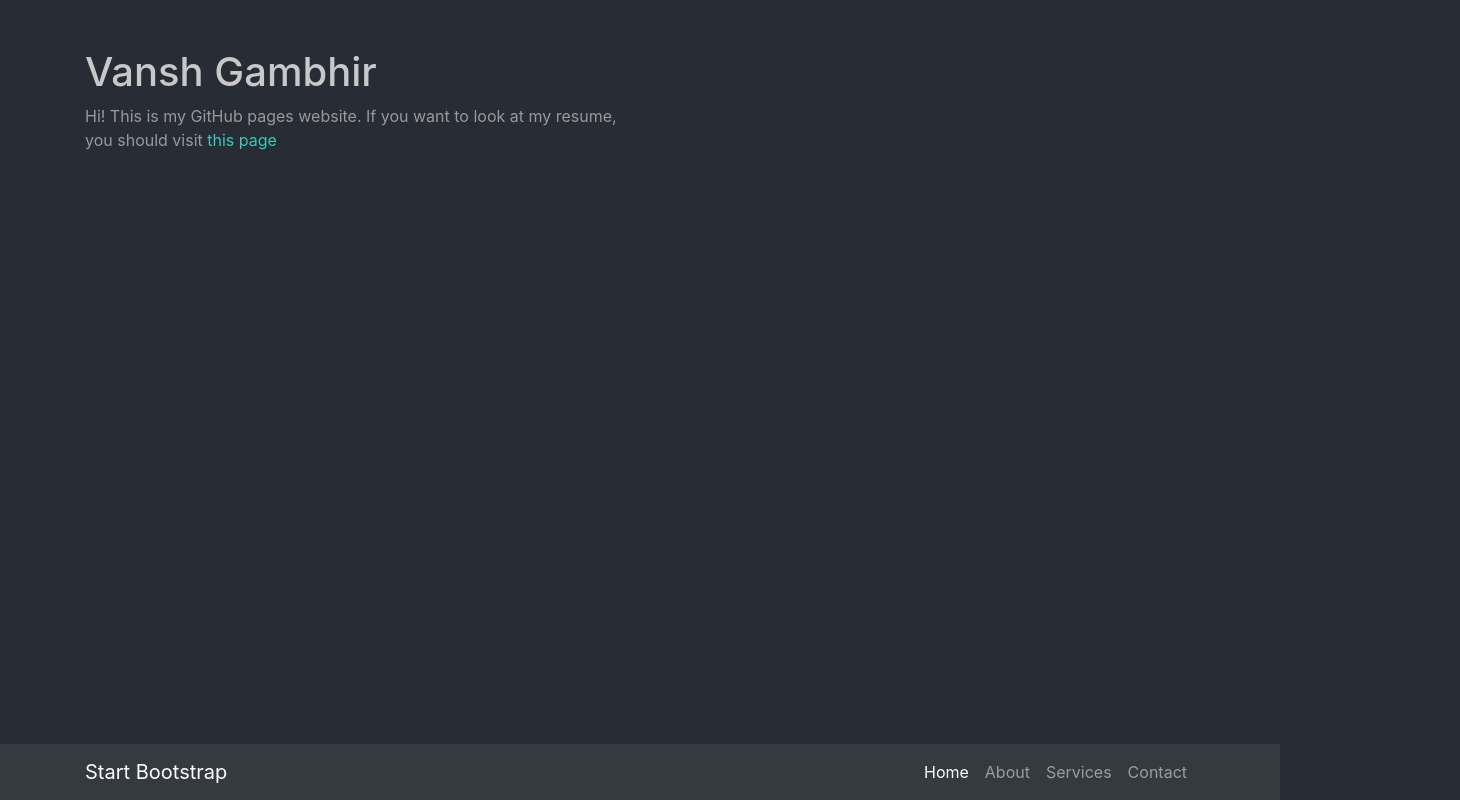
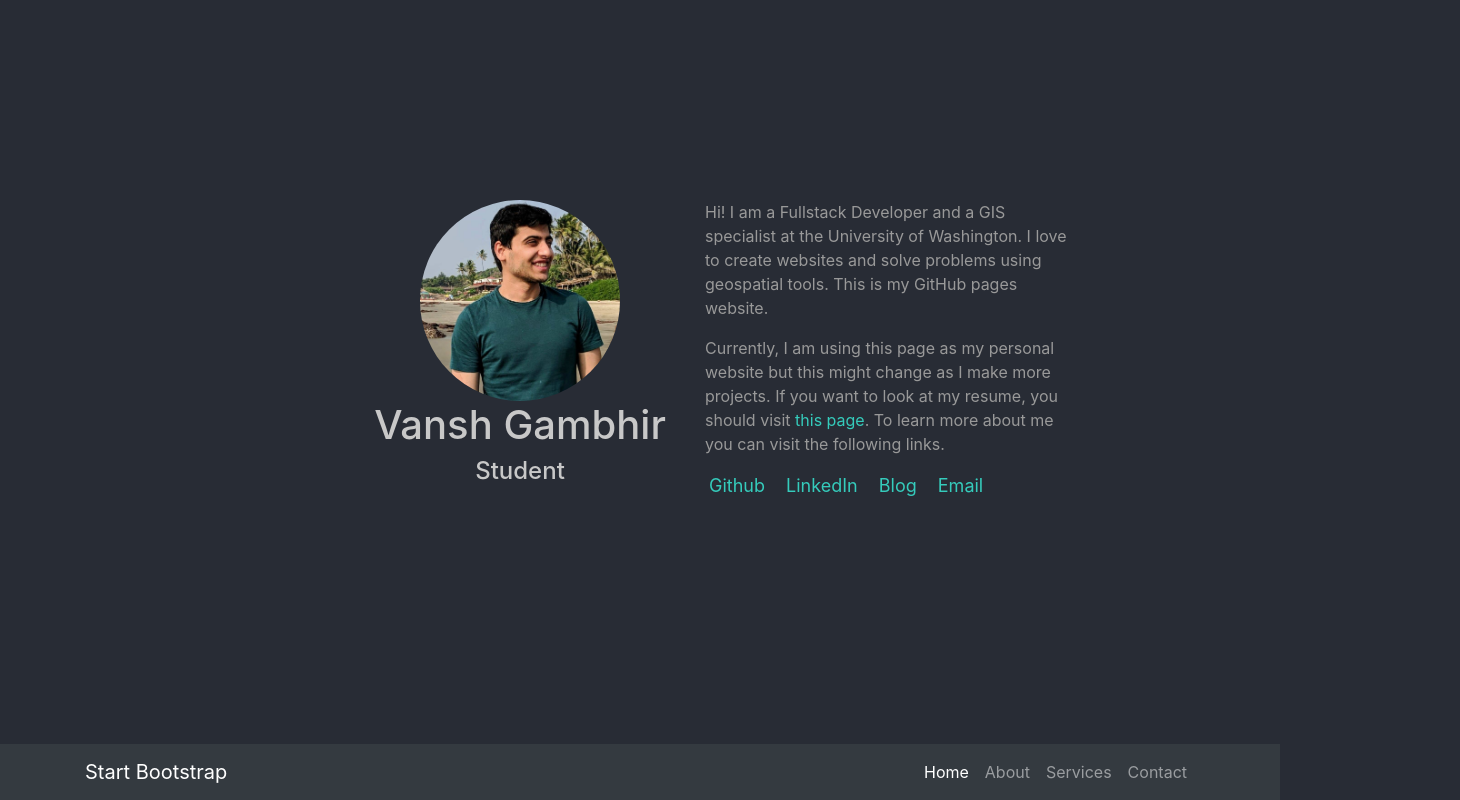
Before and after one commit to kiku511/kiku511.github.io, a website: page index.html in a window 1280 px wide. Shown: the whole page, 1460 px wide, since content can reach past the window. Drawn offline with Linux system fonts and the light colour scheme.

Commit message:
makes front page more interesting

```diff
--- a/css/the-big-picture.css
+++ b/css/the-big-picture.css
@@ -36,3 +36,35 @@ h3 {
 footer {
   margin-top: 15%;
 }
+
+.profile-picture {
+  border-radius: 50%;
+}
+
+#main {
+  position: absolute;
+  width: 50rm;
+  height: auto;
+  top: 25%;
+  left: 25%;
+}
+
+.social-links {
+  list-style: none;
+  padding-left: 0px;
+  font-size: 18px;
+}
+
+.social-links li {
+  display: inline-block;
+  margin-right: 8px;
+}
+
+.social-links a {
+  text-decoration: none;
+  padding: 4px;
+}
+
+.social-links a:hover {
+  background-color: rgba(0, 0, 0, 0.1);
+}
--- a/index.html
+++ b/index.html
@@ -58,15 +58,42 @@
 
     <!-- Page Content -->
     <section>
-      <div class="container">
-        <div class="row">
-          <div class="col-lg-6">
-            <h1 class="mt-5">Vansh Gambhir</h1>
+      <div class="container" id="main">
+        <div class="row no-gutters">
+          <div class="col-sm-4" align="center">
+            <img
+              src="Profile Picture.jpg"
+              width="200"
+              class="profile-picture"
+            />
+            <h1>Vansh Gambhir</h1>
+            <h4>Student</h4>
+          </div>
+          <div class="col-sm-4">
             <p>
-              Hi! This is my GitHub pages website. If you want to look at my
+              Hi! I am a Fullstack Developer and a GIS specialist at the
+              University of Washington. I love to create websites and solve
+              problems using geospatial tools. This is my GitHub pages website.
+            </p>
+            <p>
+              Currently, I am using this page as my personal website but this
+              might change as I make more projects. If you want to look at my
               resume, you should visit
-              <a href="https://kiku511.github.io/resume">this page</a>
+              <a href="https://kiku511.github.io/resume">this page</a>. To learn
+              more about me you can visit the following links.
             </p>
+            <ul class="social-links">
+              <li><a href="https://github.com/kiku511">Github</a></li>
+              <li>
+                <a href="https://linkedin.com/in/vanshgambhir">LinkedIn</a>
+              </li>
+              <li>
+                <a href="https://vansh.dev">Blog</a>
+              </li>
+              <li>
+                <a href="mailto:vansh511@uw.edu">Email</a>
+              </li>
+            </ul>
           </div>
         </div>
       </div>
```
Also changed, not shown: Profile Picture.jpg (added).
